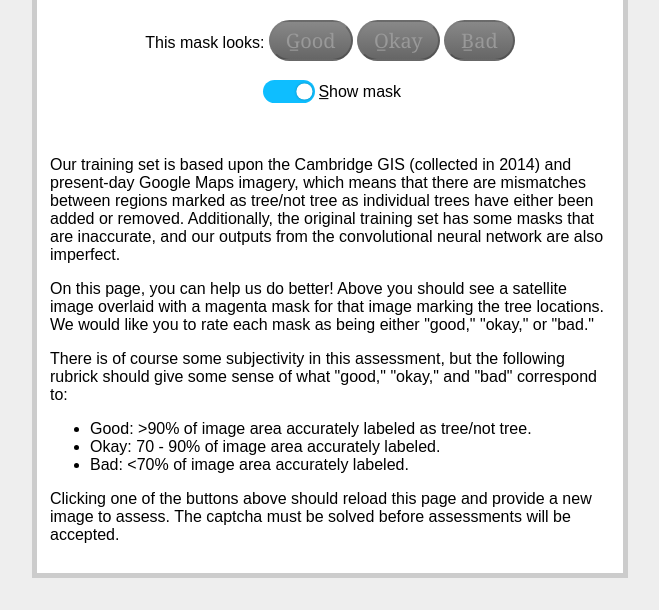
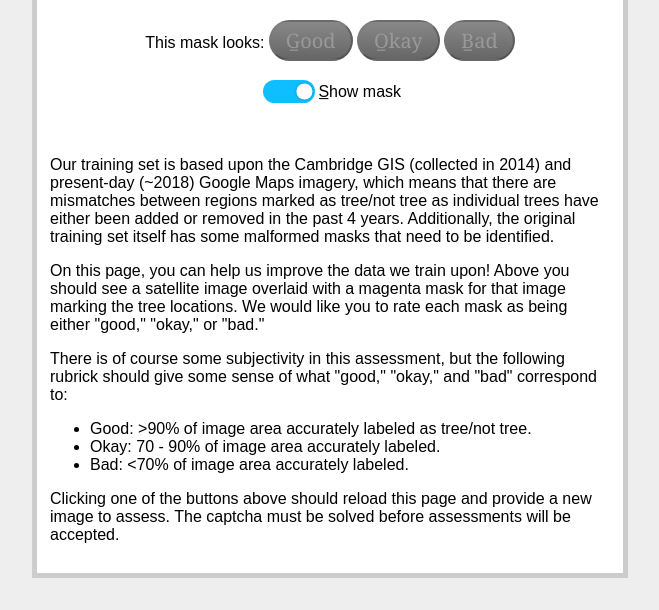
Before and after one commit to guillochon/humantree, a Flask app: page /help in a window 1280 px wide. Shown: the part 530-1140 px from the top of the page, without its empty margins (310-969 px from the left). Run offline with Flask 2, Linux system fonts and the light colour scheme; parts of the project's set-up code (start-up, migrations or seed data) failed here and were passed over; some libraries are stand-ins or nearby versions.

Commit message:
MAINT: update help text and requirements

```diff
--- a/humantree/templates/help.html
+++ b/humantree/templates/help.html
@@ -32,9 +32,9 @@
   {% endif %}
 </form>
 
-<p>Our training set is based upon the Cambridge GIS (collected in 2014) and present-day Google Maps imagery, which means that there are mismatches between regions marked as tree/not tree as individual trees have either been added or removed. Additionally, the original training set has some masks that are inaccurate, and our outputs from the convolutional neural network are also imperfect.</p>
+<p>Our training set is based upon the Cambridge GIS (collected in 2014) and present-day (~2018) Google Maps imagery, which means that there are mismatches between regions marked as tree/not tree as individual trees have either been added or removed in the past 4 years. Additionally, the original training set itself has some malformed masks that need to be identified.</p>
 
-<p>On this page, you can help us do better! Above you should see a satellite image overlaid with a magenta mask for that image marking the tree locations. We would like you to rate each mask as being either "good," "okay," or "bad."</p>
+<p>On this page, you can help us improve the data we train upon! Above you should see a satellite image overlaid with a magenta mask for that image marking the tree locations. We would like you to rate each mask as being either "good," "okay," or "bad."</p>
 
 <p>There is of course some subjectivity in this assessment, but the following rubrick should give some sense of what "good," "okay," and "bad" correspond to:</p>
 
--- a/requirements.txt
+++ b/requirements.txt
@@ -7,3 +7,4 @@ matplotlib
 googlemaps
 shapely
 EIA_python
+python-zillow
```
